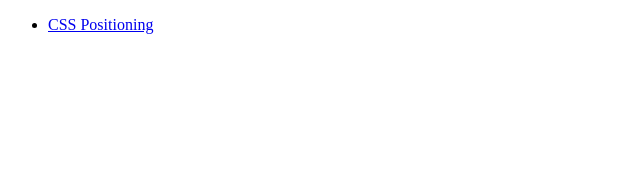
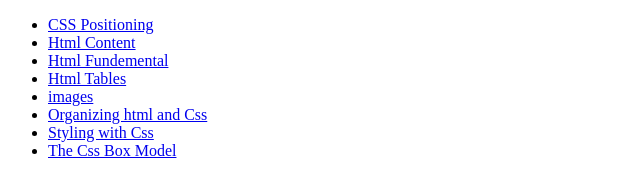
Before and after one commit to tpaing/tpaing.github.io, a plain HTML site: page index.html in a window 1280 px wide. Shown: the whole page, without its empty margins (0-640 px from the left). Drawn offline with Linux system fonts and the light colour scheme.

Commit message:
Add missing urls

```diff
--- a/index.html
+++ b/index.html
@@ -8,6 +8,27 @@
 		<li>
 			<a href="css-positioning/index.html">CSS Positioning</a>
 		</li>
+		<li>
+			<a href="html-content/index.html">Html Content</a>
+		</li>
+		<li>
+			<a href="html-fundemental/index.html">Html Fundemental</a>
+		</li>
+		<li>
+			<a href="html-tables/index.html">Html Tables</a>
+		</li>
+		<li>
+			<a href="images/index.html">images</a>
+		</li>
+		<li>
+			<a href="organizing-html-and-css/index.html">Organizing html and Css</a>
+		</li>
+		<li>
+			<a href="styling-with-css/index.html">Styling with Css</a>
+		</li>
+		<li>
+			<a href="the-css-box-model/index.html">The Css Box Model</a>
+		</li>
 	</ul>
 </body>
 </html>
```
